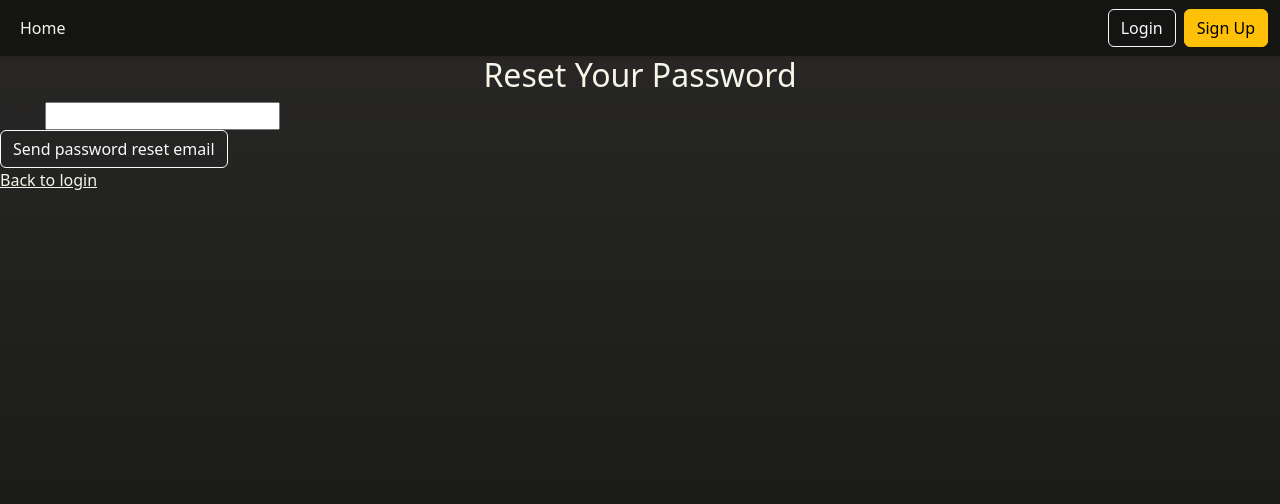
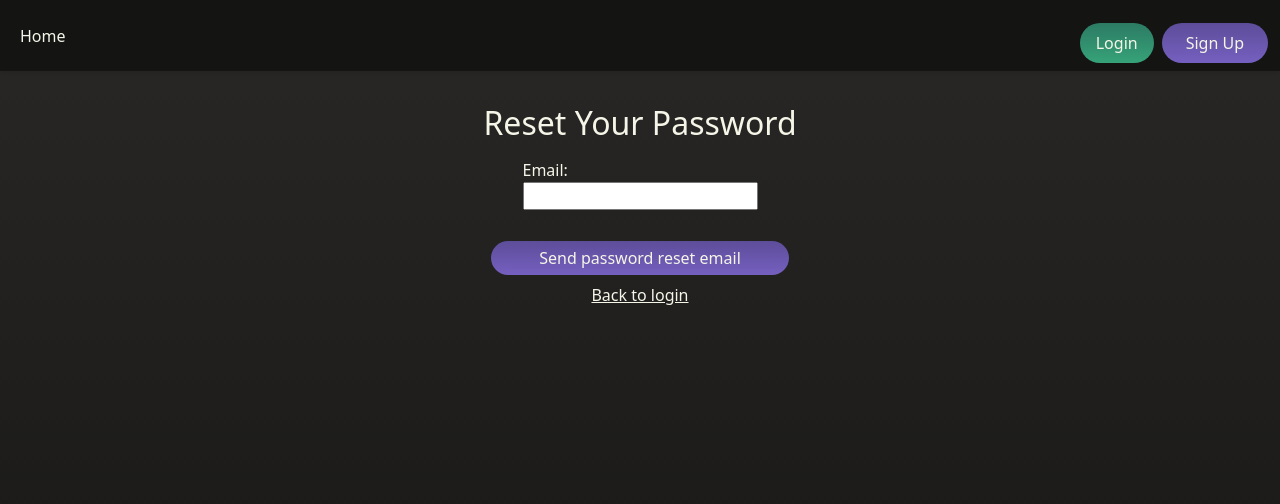
Before and after one commit to DevinneLeigh/GiftTracker, a Django app: page /password_reset/ in a window 1280 px wide. Shown: the top 504 px of the page. Run offline with Django 4.2, Linux system fonts and the light colour scheme; data comes from the database, SQL or seed files in the repository; data that the repository does not hold is empty.

Commit message:
Style updates.

```diff
--- a/app/templates/auth/password_reset_complete.html
+++ b/app/templates/auth/password_reset_complete.html
@@ -1,7 +1,9 @@
 {% extends "base.html" %}
 
 {% block content %}
+<div class="page-content p-5">
   <h2>Password Reset Complete</h2>
   <p>Your password has been successfully changed.</p>
   <p><a href="{% url 'user_login' %}">Click here to log in</a></p>
+</div>
 {% endblock %}
--- a/app/templates/auth/password_reset_form.html
+++ b/app/templates/auth/password_reset_form.html
@@ -1,22 +1,28 @@
 {% extends "base.html" %}
 
 {% block content %}
+<div class="page-content p-5">
   <h2>Reset Your Password</h2>
 
   {% if form.errors %}
     <p>There was a problem with the email you entered. Please try again.</p>
   {% endif %}
 
-  <form method="post">
+  <form method="post" class="d-flex flex-column align-items-center text-light m-3">
     {% csrf_token %}
-    <table>
-      <tr>
-        <td>{{ form.email.label_tag }}</td>
-        <td>{{ form.email }}</td>
-      </tr>
-    </table>
-    <input class="btn btn-outline-light me-2" type="submit" value="Send password reset email">
+    <div>
+      <p>
+          {{ form.email.label_tag }}<br>
+          {{ form.email }}
+      </p>
+    </div>
+    <div>
+      <button class="purple-button px-5" type="submit" value="Send password reset email">Send password reset email</button>
+    </div>
+    <div>
+      <p class="m-2"><a href="{% url 'user_login' %}">Back to login</a></p>
+    </div>
   </form>
 
-  <p><a href="{% url 'user_login' %}">Back to login</a></p>
+</div>
 {% endblock %}
--- a/app/templates/base.html
+++ b/app/templates/base.html
@@ -49,16 +49,16 @@
               {% endif %}
             </ul>
             <!-- Right side -->
-            <div class="d-flex">
+            <div class="d-flex align-items-center">
               {% if user.is_authenticated %}
                 <p style="margin-bottom: 0; margin-right: 15px; padding-top: 8px;">Welcome, {{ user.username }}!</p>
                 <form method="post" action="{% url 'user_logout' %}">
                   {% csrf_token %}
-                  <button class="btn btn-outline-light me-2" type="submit">Logout</button>
+                  <button class="purple-button px-4 py-2 me-2 mt-0" type="submit">Logout</button>
                 </form>
               {% else %}
-                <a href="{% url 'user_login' %}" class="btn btn-outline-light me-2">Login</a>
-                <a href="{% url 'user_register' %}" class="btn btn-warning">Sign Up</a>
+                <a href="{% url 'user_login' %}" class="green-button px-3 py-2 me-2">Login</a>
+                <a href="{% url 'user_register' %}" class="purple-button py-2 px-4">Sign Up</a>
               {% endif %}
             </div>
           </div>
```
Also changed, not shown: app/templates/auth/login.html (+11 -4 lines), app/templates/auth/register.html (+8 -4 lines).
